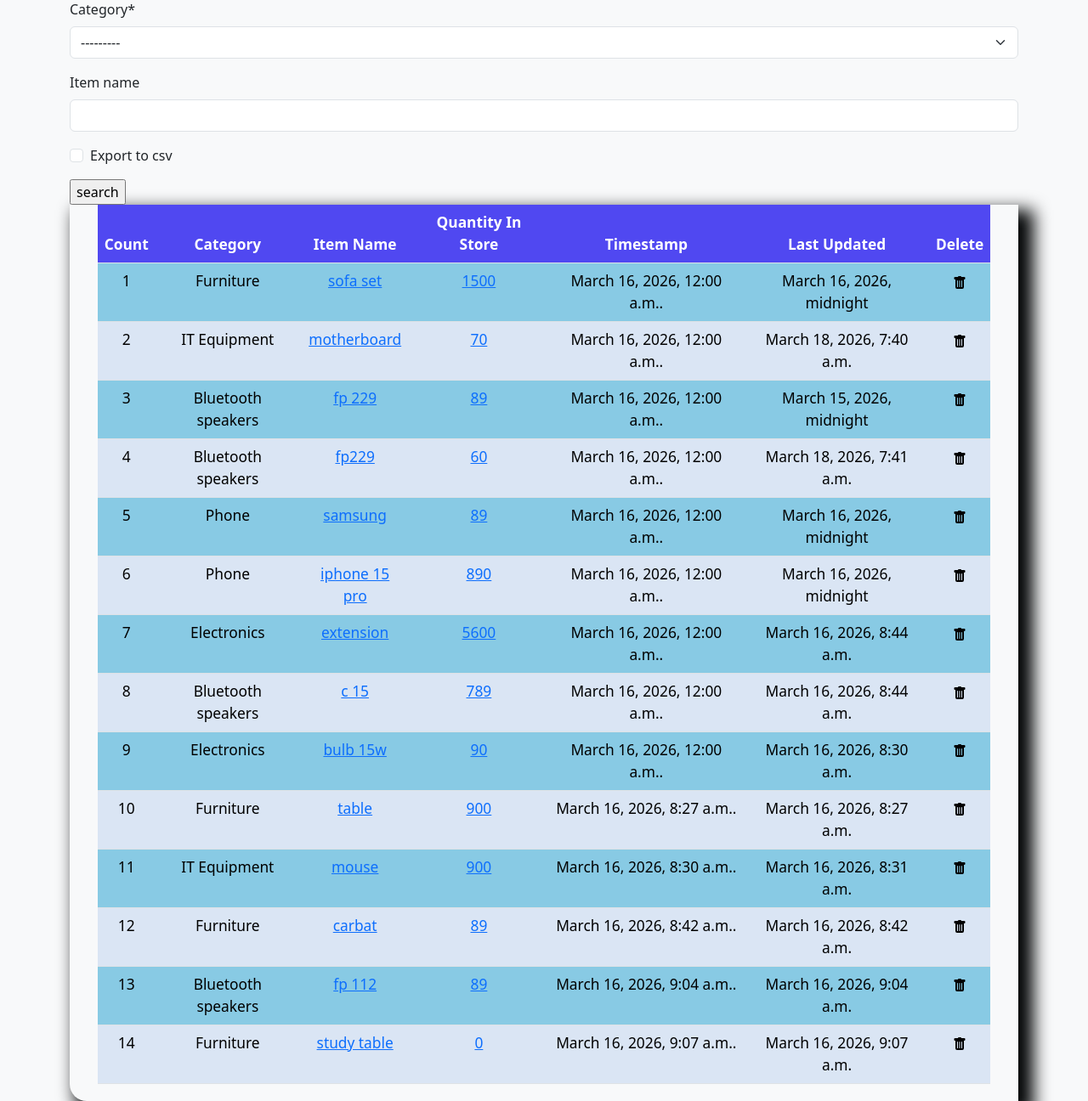
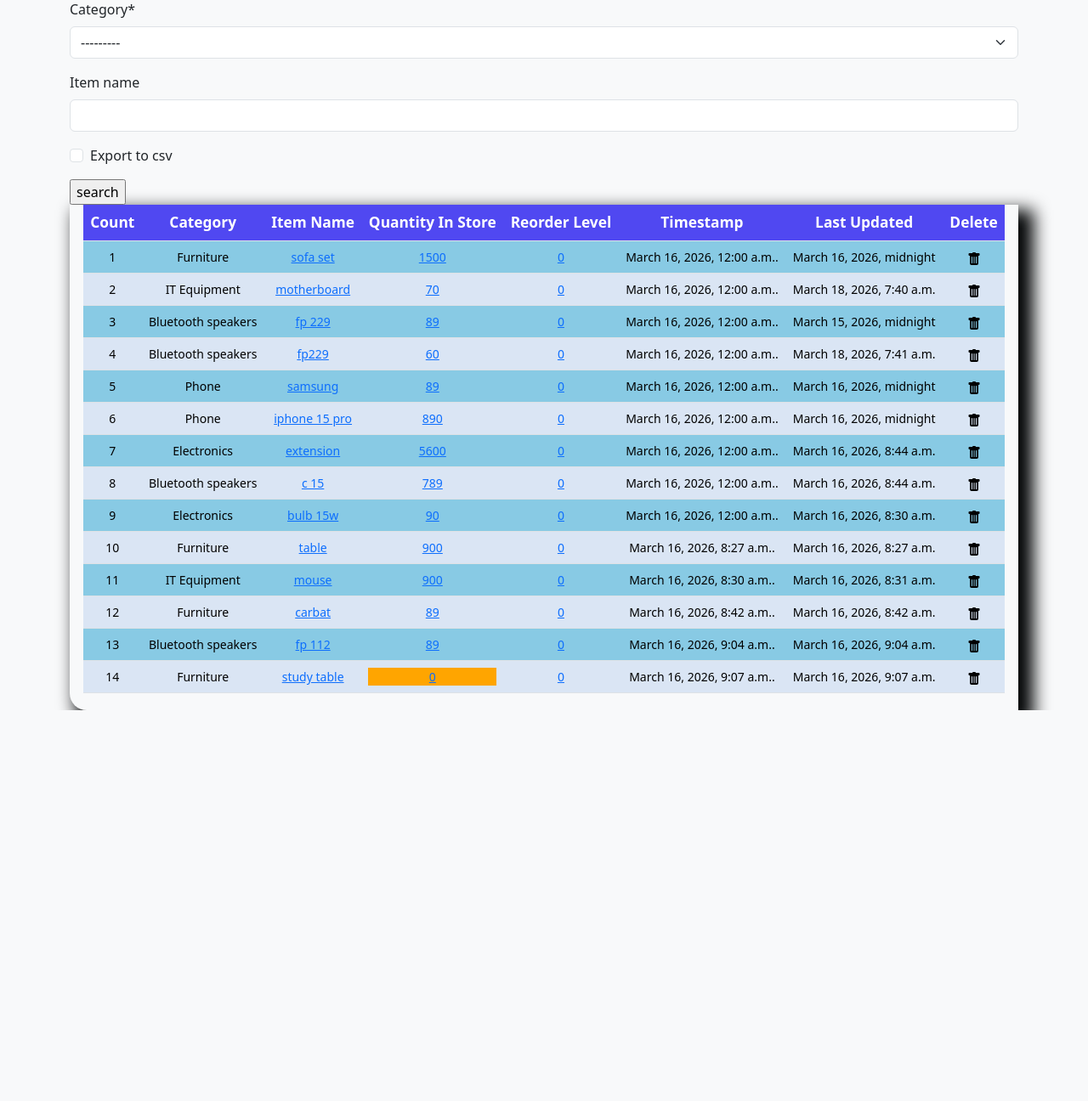
Before and after one commit to mbathaedward/stock-management-system, a Django app: page /list_items/ in a window 1280 px wide. Shown: the part 183-1479 px from the top of the page at 85% size. After the commit the page ends 1019 px from the top, so only its background shows below. Run offline with Django 5.2, Linux system fonts and the light colour scheme; data comes from the database, SQL or seed files in the repository; some libraries are stand-ins or nearby versions.

Commit message:
connected to mysql db,added reorder level and color when is below the order level

```diff
--- a/stock_pr/urls.py
+++ b/stock_pr/urls.py
@@ -27,6 +27,8 @@ urlpatterns = [
     path('stock_detail/<str:pk>/',views.stock_detail, name='stock_detail'),
     path('issue_item/<str:pk>/',views.issue_item, name='issue_item'),
     path('recieve_item/<str:pk>/',views.recieve_item, name='recieve_item'),
+    path('reorder_level/<str:pk>/',views.reorder_level, name='reorder_level'),
+
 
     path('admin/', admin.site.urls),
 ]
--- a/stockapp/forms.py
+++ b/stockapp/forms.py
@@ -62,3 +62,8 @@ class RecieveItem(forms.ModelForm):
     class Meta:
         model = Stock
         fields = ['recieve_quantity']
+
+class ReorderLevelForm(forms.ModelForm):
+    class Meta:
+        model = Stock
+        fields = ['reorder_level']
--- a/stockapp/static/css/stylesheet.css
+++ b/stockapp/static/css/stylesheet.css
@@ -6,7 +6,7 @@ body{
 .table {
     font-size: 13pt;
     text-align: center;
-    width: 95%;
+    width: 98%;
     margin: 0 auto;
 
 }
@@ -14,16 +14,19 @@ body{
 /*make altering colors for the table rows*/
 table.table > tbody > tr:nth-of-type(odd) > td {
     background-color: #88CAE4 !important;
+    font-size: 14px;
 }
 
 table.table > tbody > tr:nth-of-type(even) > td {
     background-color: #dae5f4 !important;
+     font-size: 14px;
 }
 
 
 table.table > thead > tr > th {
     background-color: #5048f1 !important;
     color: white !important;
+
 }
 h2 {
     text-align: center;
--- a/stockapp/templates/list_items.html
+++ b/stockapp/templates/list_items.html
@@ -28,17 +28,29 @@
             <th>Category</th>
             <th>Item Name</th>
             <th>Quantity In Store</th>
+             <th>Reorder Level</th>
             <th>Timestamp</th>
             <th>Last Updated</th>
             <th>Delete</th>
         </tr>
     </thead>
+
     {% for instance in queryset %}
     <tr>
+
         <td>{{forloop.counter}}</td>
         <td>{{instance.category}}</td>
         <td><a href="{% url 'update_items' instance.id %}">{{instance.item_name}}</a></td>
-        <td><a href="{% url 'stock_detail' instance.id %}">{{instance.quantity}}</a></td>
+        <td>
+            {% if instance.quantity <= instance.reorder_level %}
+            <div style="background-color:orange ;">
+                <a href="{% url 'stock_detail' instance.id %}">{{ instance.quantity }}</a>
+            </div>
+            {% else %}
+            <a href="{% url 'stock_detail' instance.id %}">{{instance.quantity}}</a>
+            {% endif %}
+        </td>
+        <td><a href="{% url 'reorder_level' instance.id %}">{{ instance.reorder_level }}</a></td>
         <td>{{instance.timestamp|date:"F j, Y, g:i a"}}.</td>
         <td>{{instance.last_updated}}</td>
 
--- a/stockapp/templates/stock_detail.html
+++ b/stockapp/templates/stock_detail.html
@@ -18,7 +18,7 @@
 
 <a href="{% url 'issue_item' queryset.id %}"><div class="btn btn-danger">ISSUE THIS ITEM</div></a>
 <a href="{% url 'recieve_item' queryset.id %}"><div class="btn btn-primary">RECEIVE THIS ITEM</div></a>
-<div class="display_table">
+<div class="display_table mt-3">
     <table class="table">
         <tr>
             <th>ITEM NAME</th>
--- a/stockapp/views.py
+++ b/stockapp/views.py
@@ -5,7 +5,7 @@ from django.http import HttpResponse
 import csv
 from django.contrib import messages
 from django.shortcuts import get_object_or_404
-from .forms import IssueForm,RecieveItem
+from .forms import IssueForm,RecieveItem,ReorderLevelForm
 
 # Create your views here.
 def home(request):
@@ -148,3 +148,18 @@ def recieve_item(request, pk):
     }
 
     return render(request, 'add_items.html', context)
+
+
+def reorder_level(request,pk):
+    queryset = get_object_or_404(Stock, id=pk)
+    form = ReorderLevelForm(request.POST or None,instance=queryset)
+    if form.is_valid():
+        instance = form.save(commit=False)
+        instance.save()
+        messages.success(request,"Reorder level " + str(instance.item_name) +  "is updated to" + str(instance.reorder_level) )
+        return redirect("/list_items")
+    context = {
+        "instance":queryset,
+        "form":form
+    }
+    return render(request, "add_items.html", context)
```
Also changed, not shown: stock_pr/settings.py (+14 -2 lines), stockapp/migrations/0001_initial.py, stockapp/migrations/0002_alter_stock_issue_quantity_alter_stock_quantity_and_more.py (deleted), stockapp/migrations/0003_alter_stock_category.py (deleted), stockapp/migrations/0004_remove_stock_export_to_csv.py (deleted), stockapp/migrations/0005_stock_export_to_csv_alter_stock_category.py (deleted), stockapp/migrations/0006_stock_timestamp.py (deleted), stockapp/migrations/0007_alter_stock_last_updated_alter_stock_timestamp.py (deleted), stockapp/migrations/0008_stock_issue_to.py (deleted).
